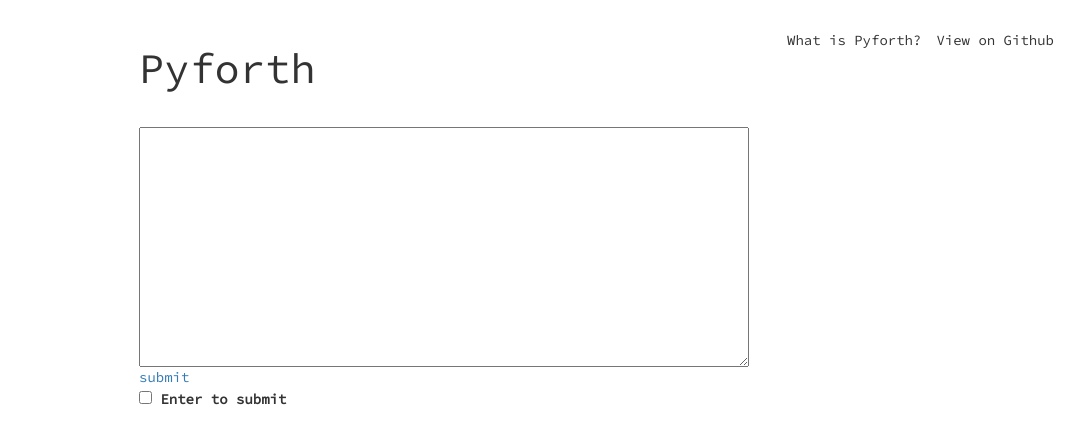
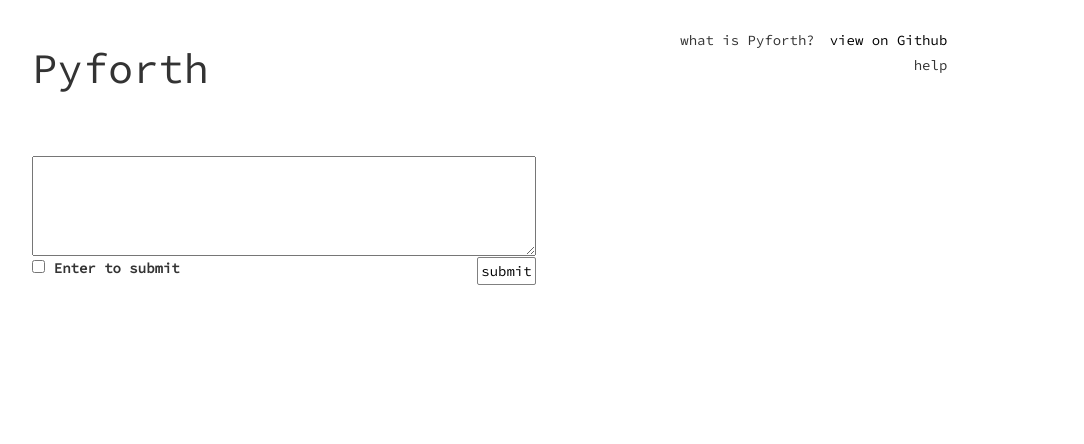
Before and after one commit to nsreeen/Pyforth, a Flask app: page / in a window 1280 px wide. Shown: the top 444 px of the page, without its empty margins (196-1280 px from the left). Run offline with Flask 2, Linux system fonts and the light colour scheme; some libraries are stand-ins or nearby versions.

Commit message:
Add help

```diff
--- a/app/templates/index.html
+++ b/app/templates/index.html
@@ -13,7 +13,7 @@
            }
            .header {
              margin-top: 25px;
-             margin-bottom: 15px;
+             margin-bottom: 45px;
            }
            body {
              font-family: 'Source Code Pro', monospace;
@@ -21,7 +21,7 @@
            textarea {
              margin-top: 10px;
              width: 100%;
-             height: 30%;
+             min-height: 100px;
            }
            li {
              list-style: none;
@@ -29,41 +29,67 @@
              margin-right: 15px;
              margin-top: 5px;
            }
+           .panel {
+             display: none;
+           }
+           a {
+             color: black;
+           }
+           .submit {
+             float: right;
+             padding: 3px;
+             margin-top: 1px;
+             border: 1px solid Grey;
+             border-radius: 2px;
+           }
+           .link:hover, a:hover {
+             text-decoration: underline;
+             color: Teal;
+           }
            </style>
     </head>
 <body>
 <div id="body" class="container-fluid">
 
   <div class="header row">
-    <div class="col-sm-6 col-sm-offset-3">
+    <div class="col-sm-6 col-sm-offset-2">
       <h1>Pyforth</h1>
     </div>
     <div class="col-sm-3">
-      <li>View on Github</li>
-      <li>What is Pyforth?</li>
+      <li><a href="https://github.com/Nasreen123/Pyforth/tree/more-pythonic">view on Github</a></li>
+      <li class="link" id="show-what-is">what is Pyforth?</li>
+      <li class="link" id="show-help">help</li>
     </div>
   </div>
 
 
-  <div class="row"><div class="col-sm-6 col-sm-offset-3">
+  <div class="row">
+
+  <div class="col-sm-5 col-sm-offset-2">
     <div id="logbox">
       {% for line in log_text %}
         <p> {{ line }} </p>
       {% endfor %}
     </div>
-  </div></div>
 
-
-  <div class="row"><div class="col-sm-6 col-sm-offset-3">
       <span id="message-area"></span>
       <textarea id="input-stream"></textarea> <br>
-      <a href="javascript:send_input();">submit</a>
 
-      <form id="enter-form">
+      <form id="enter-form"><a class="link submit" href="javascript:send_input();">submit</a>
       <input type="checkbox" id="enter" name="enter" value="enter" > <label for="enter"> Enter to submit </label>
       </form>
 
-  </div></div>
+  </div> <!-- end col -->
+
+  <div class="col-sm-3 col-sm-offset-1">
+    <div class="panel what-is"> Pyforth is a micro implementation of Forth, written in Python.</div>
+    <div class="panel help">
+      <p>Type Forth code in the text area, and then submit it to interpret.</p>
+      <p>Your input and the output of your code will show up above the text area.</p>
+    </div>
+  </div> <!-- end col -->
+
+</div> <!-- end row -->
 
 
 
@@ -74,21 +100,39 @@
 <script type='text/javascript'>
 $(document).ready(function() {
 
-    var compile = 1;
-
-    $('input[name=enter]').change(function(){
+    $('input[name=enter]').change(function () {
         enter = ($('#enter').is(":checked"))
         console.log(enter);
     });
 
     $("#input-stream").keypress(function (e) {
-        if(enter == true && e.which == 13 && !e.shiftKey) {
+        if (enter == true && e.which == 13 && !e.shiftKey) {
             // $(this).closest("form").submit();
             send_input();
             e.preventDefault();
             return false;
         }
     });
+
+    $("#show-help").click(function () {
+        console.log("logged")
+        if ( $(".help").css("display") == "none" ) {
+          $(".what-is").css("display", "none");
+          $(".help").show(); //css("display", "block");
+        } else {
+          $(".help").css("display", "none");
+        }
+    })
+
+    $("#show-what-is").click(function () {
+        console.log("logged")
+        if ( $(".what-is").css("display") == "none" ) {
+          $(".help").hide();
+          $(".what-is").show(); //css("display", "block");
+        } else {
+          $(".what-is").css("display", "none");
+        }
+    })
 
 });
 
```
